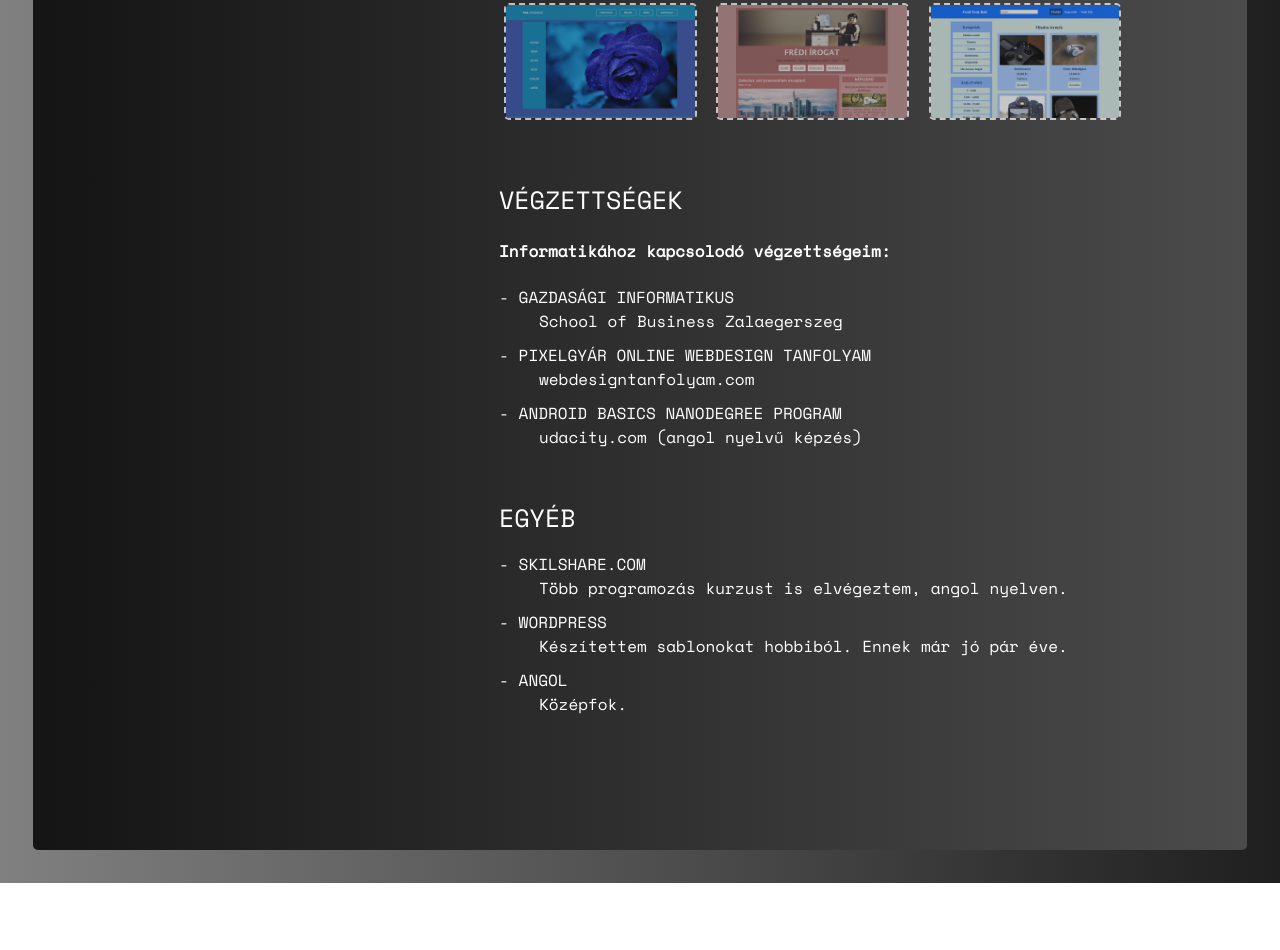
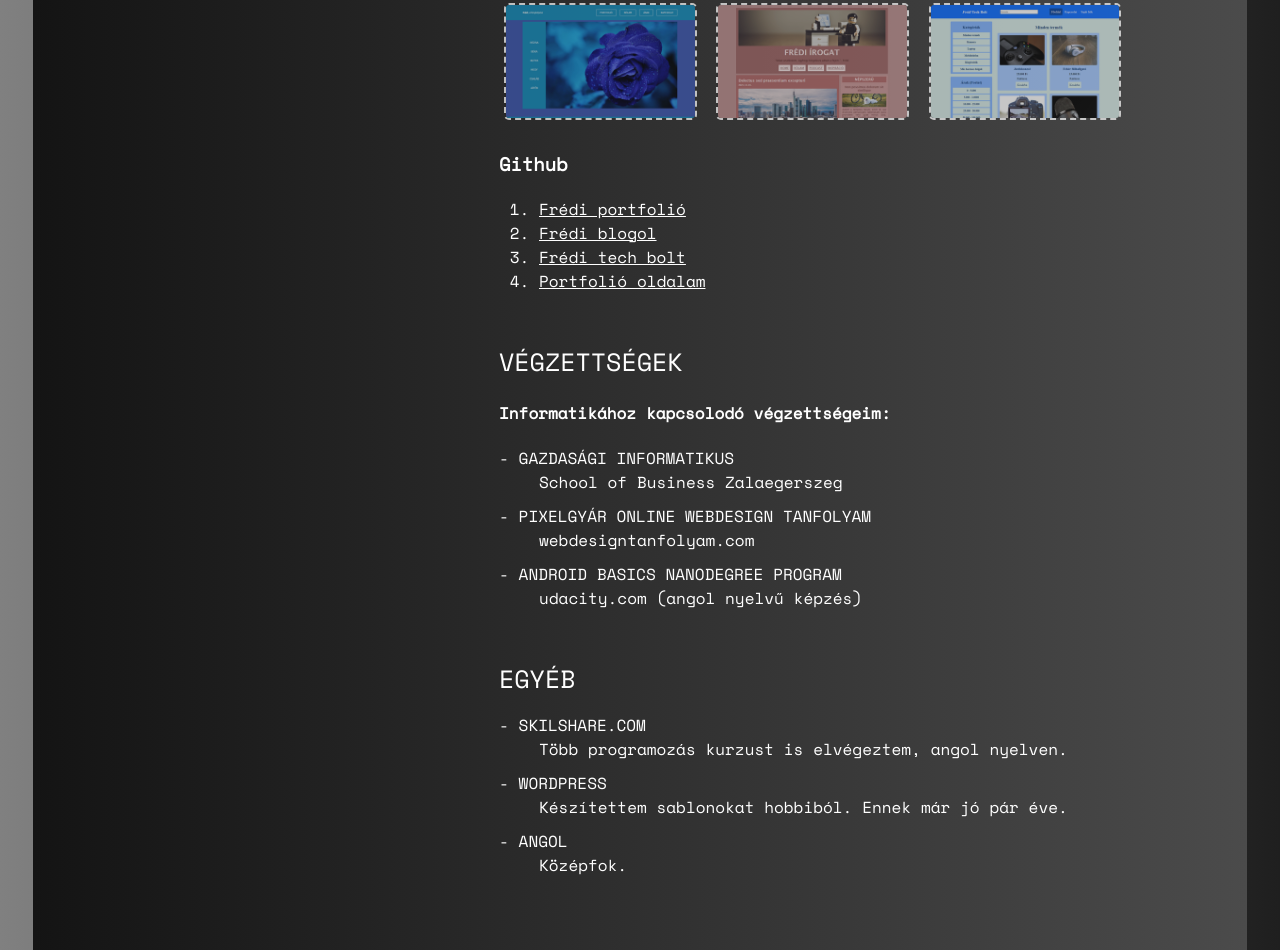
Before and after one commit to edinacoding/portfoliom, a plain HTML site: page index.html in a window 1280 px wide. Shown: the part 1347-2297 px from the top of the page. Before the commit the page ends 2230 px from the top, so only its background shows below. Drawn offline with nearby package versions, Linux system fonts and the light colour scheme.

Commit message:
Add files via upload

```diff
--- a/index.html
+++ b/index.html
@@ -102,6 +102,14 @@
           <a href="portfolio_1/index.html" target="_blank"><img src="images/portfolio_1_400px.png" alt="Portfolió honlap 1"></a>
           <a href="portfolio_2/index.html" target="_blank"><img src="images/portfolio_2_400px.png" alt="Portfolió honlap 2"></a>
           <a href="portfolio_3/index.html" target="_blank"><img src="images/portfolio_3_400px.png" alt="Portfolió honlap 3"></a>
+
+          <h3>Github</h3>
+          <ol>
+            <li><a href="https://github.com/edinacoding/fredi_portfolio" target_blank>Frédi portfolió</a></li>
+            <li><a href="https://github.com/edinacoding/fredi_blogol" target_blank>Frédi blogol</a></li>
+            <li><a href="https://github.com/edinacoding/fredi_tech_bolt" target_blank>Frédi tech bolt</a></li>
+            <li><a href="https://github.com/edinacoding/fredi_portfolio" target_blank>Portfolió oldalam</a></li>
+        </ol>
         </section>
 
         <section id="schools">
```
